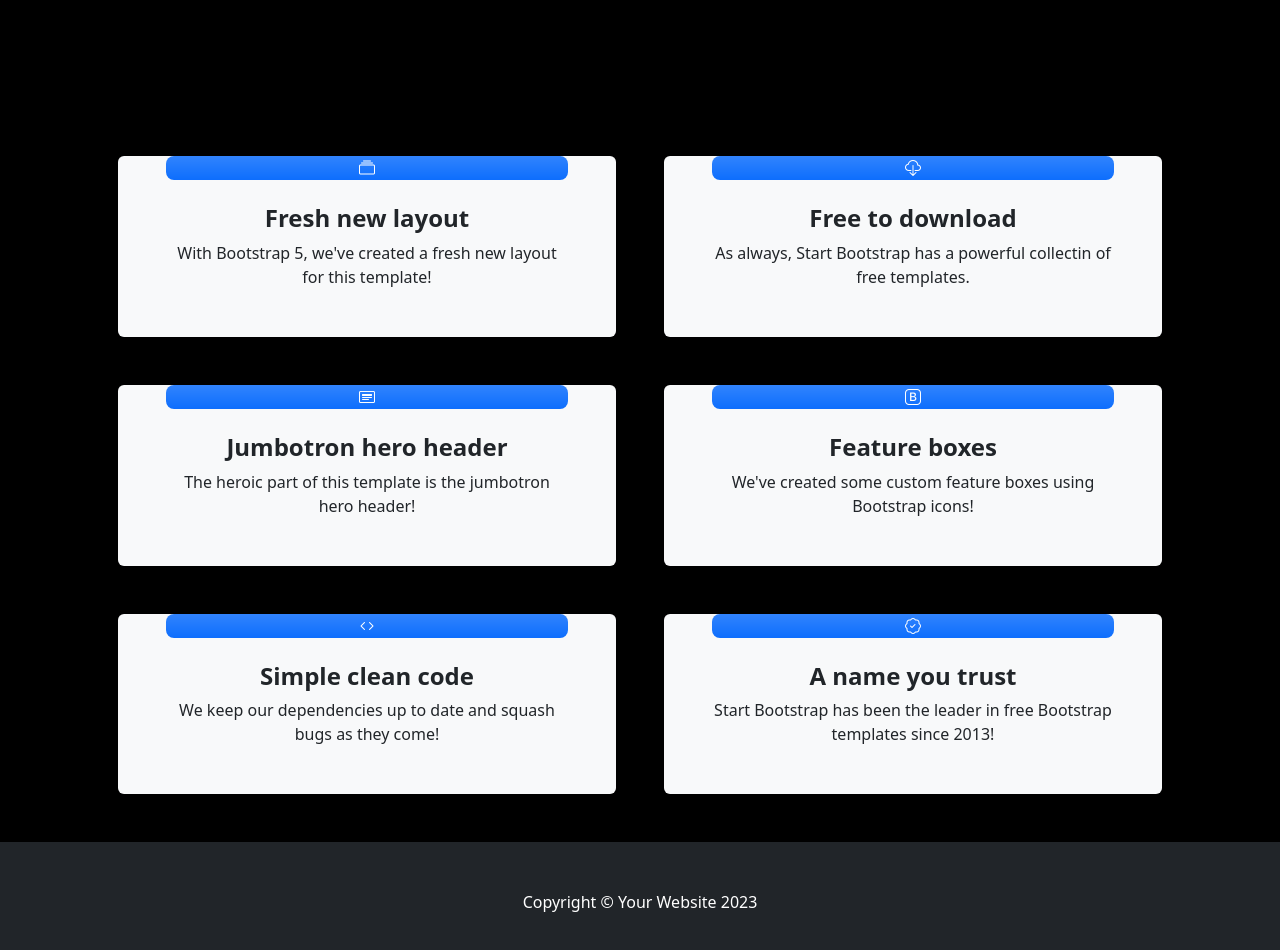
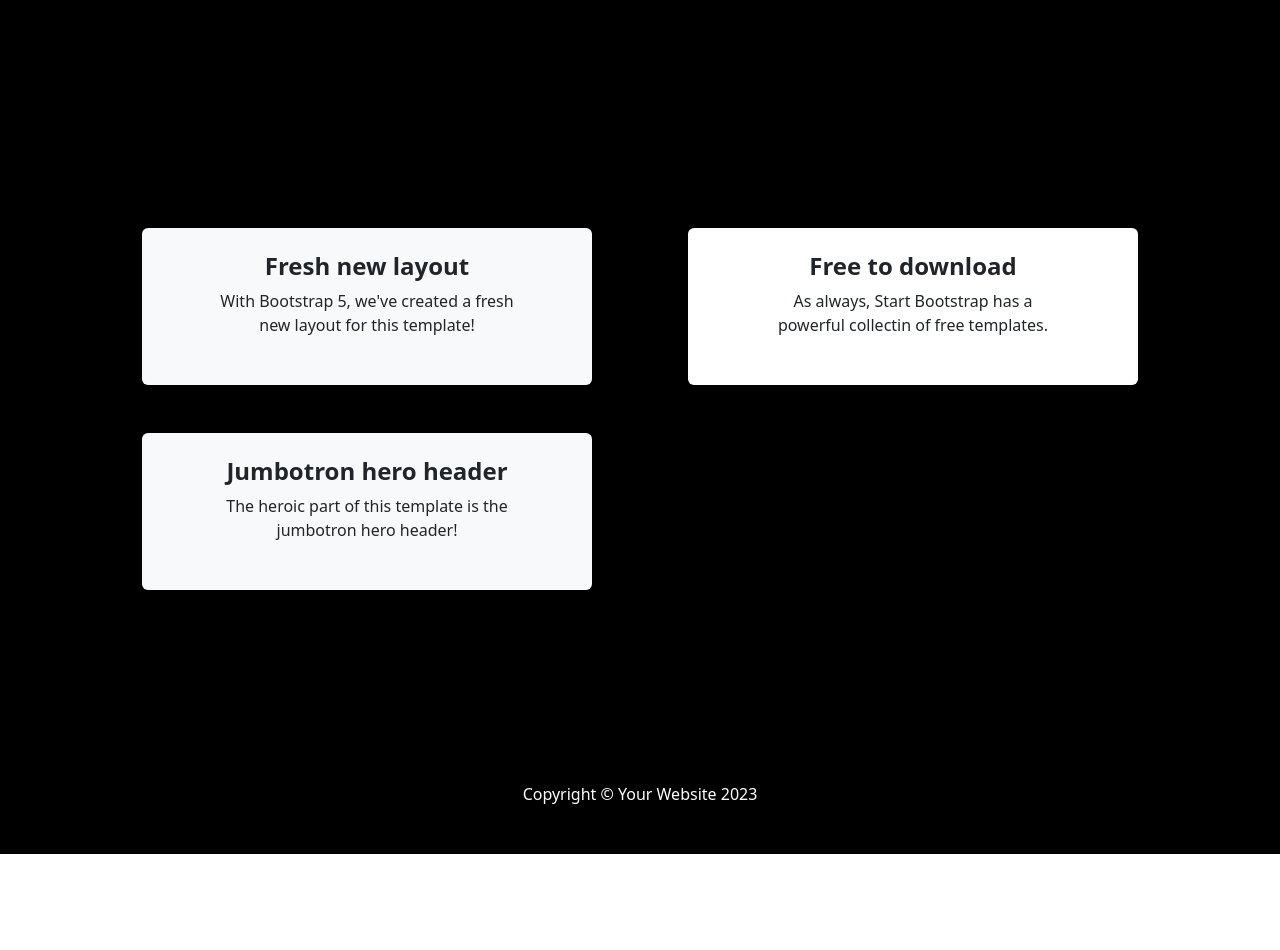
Before and after one commit to cory-michael/forum-site, a website: page index.html in a window 1280 px wide. Shown: the part 440-1390 px from the top of the page. After the commit the page ends 1294 px from the top, so only its background shows below. Drawn offline with nearby package versions, Linux system fonts and the light colour scheme.

Commit message:
scss edit

```diff
--- a/index.html
+++ b/index.html
@@ -38,80 +38,60 @@
         <!-- Header-->
         <header class="py-5 bg-black">
             <div class="container px-lg-4">
-                <div class="p-4 p-lg-5 bg-black rounded-4 text-light text-center fw-medium">
+                <div class="p-4 p-lg-5 bg-black rounded-4 text-white text-center fw-medium">
                     <div class="m-4 m-lg-5">
                         <h1 class="shadows-into-light-regular text-warning">WELCOME!</h1>
-                        <p class="fs-4 fw-medium">Bootstrap utility classes are used to create this jumbotron since the old component has been removed from the framework. Why create custom CSS when you can use utilities?</p>
+                        <p class="fs-4 fw-light">Bootstrap utility classes are used to create this jumbotron since the old component has been removed from the framework. Why create custom CSS when you can use utilities?</p>
                         <a class="btn btn-pink btn-lg" href="#!">Call to action</a>
                     </div>
                 </div>
             </div>
         </header>
         <!-- Page Content-->
-        <section class="pt-4 bg-black">
-            <div class="container px-lg-5">
+        <section class="py-4 bg-black">
+            <div class="container py-5 px-lg-5">
                 <!-- Page Features-->
-                <div class="row gx-lg-5">
+                <div class="row gx-lg-5 pt-4">
                     <div class="col-lg-6 col-xxl-4 mb-5">
-                        <div class="card bg-light border-0 h-100">
+                        <div class="card bg-light border-0 h-100 px-4 mx-4">
                             <div class="card-body text-center p-4 p-lg-5 pt-0 pt-lg-0">
-                                <div class="feature bg-primary bg-gradient text-white rounded-3 mb-4 mt-n4"><i class="bi bi-collection"></i></div>
+                                <div class="feature bg-primary bg-gradient text-white rounded-3 mb-4 mt-n4"></div>
                                 <h2 class="fs-4 fw-bold">Fresh new layout</h2>
                                 <p class="mb-0">With Bootstrap 5, we've created a fresh new layout for this template!</p>
                             </div>
                         </div>
                     </div>
                     <div class="col-lg-6 col-xxl-4 mb-5">
-                        <div class="card bg-light border-0 h-100">
+                        <div class="card bg- border-0 h-100 px-4 mx-4">
                             <div class="card-body text-center p-4 p-lg-5 pt-0 pt-lg-0">
-                                <div class="feature bg-primary bg-gradient text-white rounded-3 mb-4 mt-n4"><i class="bi bi-cloud-download"></i></div>
+                                <div class="feature bg-primary bg-gradient text-white rounded-3 mb-4 mt-n4"></div>
                                 <h2 class="fs-4 fw-bold">Free to download</h2>
                                 <p class="mb-0">As always, Start Bootstrap has a powerful collectin of free templates.</p>
                             </div>
                         </div>
                     </div>
                     <div class="col-lg-6 col-xxl-4 mb-5">
-                        <div class="card bg-light border-0 h-100">
+                        <div class="card bg-light border-0 h-100 px-4 mx-4">
                             <div class="card-body text-center p-4 p-lg-5 pt-0 pt-lg-0">
-                                <div class="feature bg-primary bg-gradient text-white rounded-3 mb-4 mt-n4"><i class="bi bi-card-heading"></i></div>
+                                <div class="feature bg-primary bg-gradient text-white rounded-3 mb-4 mt-n4"></div>
                                 <h2 class="fs-4 fw-bold">Jumbotron hero header</h2>
                                 <p class="mb-0">The heroic part of this template is the jumbotron hero header!</p>
                             </div>
                         </div>
                     </div>
-                    <div class="col-lg-6 col-xxl-4 mb-5">
-                        <div class="card bg-light border-0 h-100">
-                            <div class="card-body text-center p-4 p-lg-5 pt-0 pt-lg-0">
-                                <div class="feature bg-primary bg-gradient text-white rounded-3 mb-4 mt-n4"><i class="bi bi-bootstrap"></i></div>
-                                <h2 class="fs-4 fw-bold">Feature boxes</h2>
-                                <p class="mb-0">We've created some custom feature boxes using Bootstrap icons!</p>
-                            </div>
-                        </div>
-                    </div>
-                    <div class="col-lg-6 col-xxl-4 mb-5">
-                        <div class="card bg-light border-0 h-100">
-                            <div class="card-body text-center p-4 p-lg-5 pt-0 pt-lg-0">
-                                <div class="feature bg-primary bg-gradient text-white rounded-3 mb-4 mt-n4"><i class="bi bi-code"></i></div>
-                                <h2 class="fs-4 fw-bold">Simple clean code</h2>
-                                <p class="mb-0">We keep our dependencies up to date and squash bugs as they come!</p>
-                            </div>
-                        </div>
-                    </div>
-                    <div class="col-lg-6 col-xxl-4 mb-5">
-                        <div class="card bg-light border-0 h-100">
-                            <div class="card-body text-center p-4 p-lg-5 pt-0 pt-lg-0">
-                                <div class="feature bg-primary bg-gradient text-white rounded-3 mb-4 mt-n4"><i class="bi bi-patch-check"></i></div>
-                                <h2 class="fs-4 fw-bold">A name you trust</h2>
-                                <p class="mb-0">Start Bootstrap has been the leader in free Bootstrap templates since 2013!</p>
-                            </div>
-                        </div>
-                    </div>
+                </div>
+                <div class="row gx-lg-5">
+
                 </div>
             </div>
         </section>
+        <!-- Extra Section -->
+         <section class="pt-4 bg-black">
+
+         </section>
         <!-- Footer-->
-        <footer class="py-5 bg-dark">
-            <div class="container"><p class="m-0 text-center text-white">Copyright &copy; Your Website 2023</p></div>
+        <footer class="py-5 bg-black">
+            <div class="container bg-black"><p class="m-0 text-center text-white">Copyright &copy; Your Website 2023</p></div>
         </footer>
         <!-- Bootstrap core JS-->
         <script src="https://cdn.jsdelivr.net/npm/bootstrap@5.2.3/dist/js/bootstrap.bundle.min.js"></script>
```
Also changed, not shown: custom/_custom.scss (added, +60 -0 lines).
